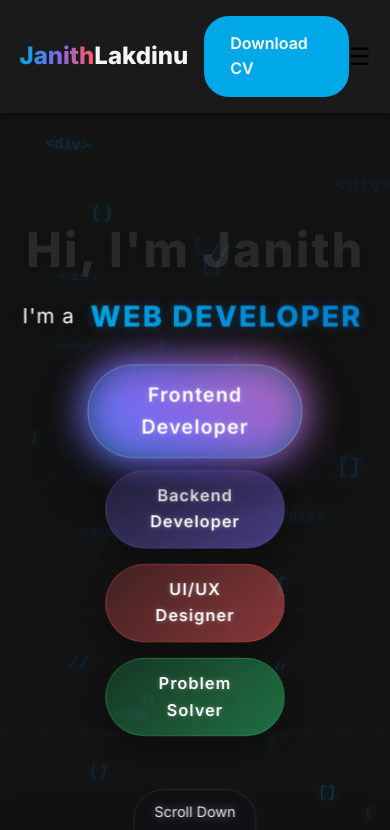
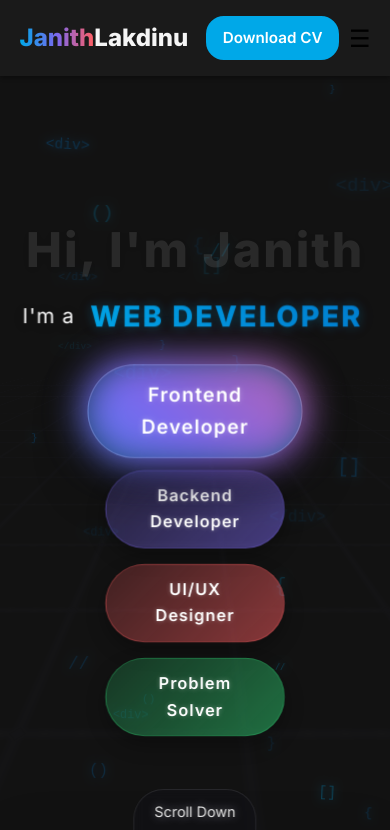
Before and after one commit to janith4920/portfolio, a plain HTML site: page index.html in a window 390 px wide. Shown: the top 830 px of the page. Drawn offline with nearby package versions, Linux system fonts and the light colour scheme.

Commit message:
button edit

```diff
--- a/style.css
+++ b/style.css
@@ -1321,6 +1321,12 @@ body.dark-mode .footer-social-link img {
     height: 28px;
     border-radius: 6px;
   }
+  .download-cv-btn {
+    padding: 0.5rem 0.9rem;
+    font-size: 0.95rem;
+    border-radius: 18px;
+    margin-left: 0.5rem !important;
+  }
 }
 
 /* Service Letters Gallery Styles */
```
